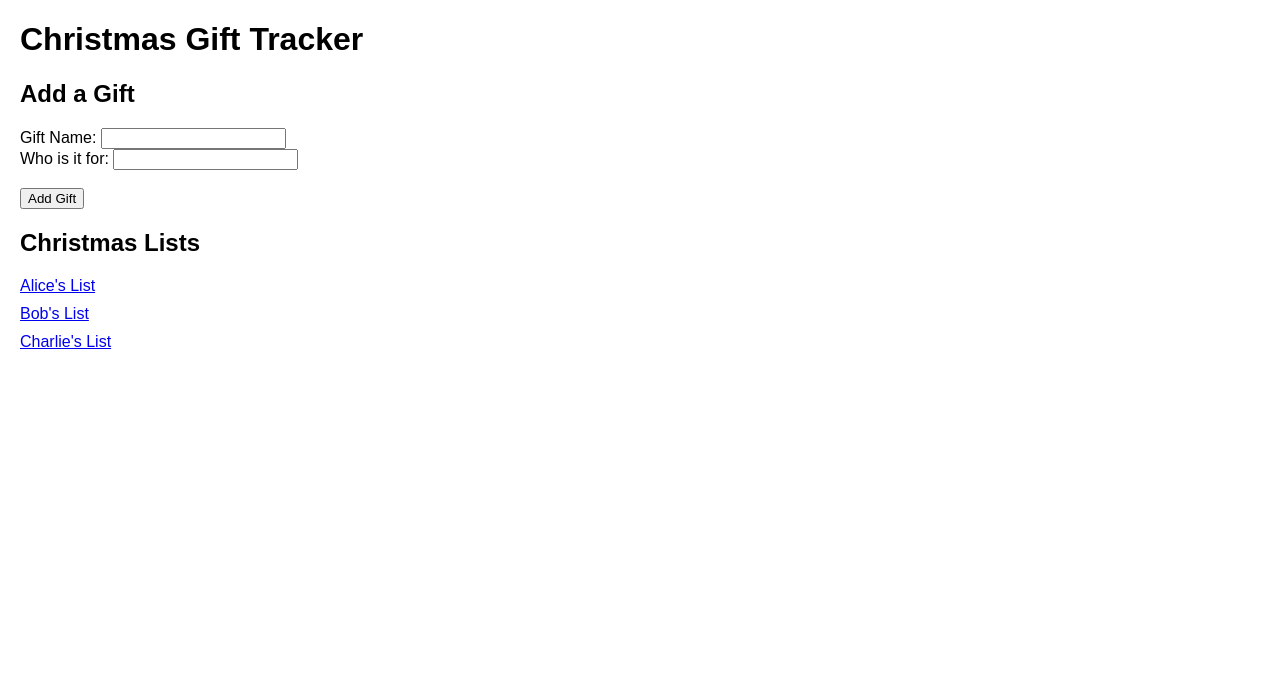
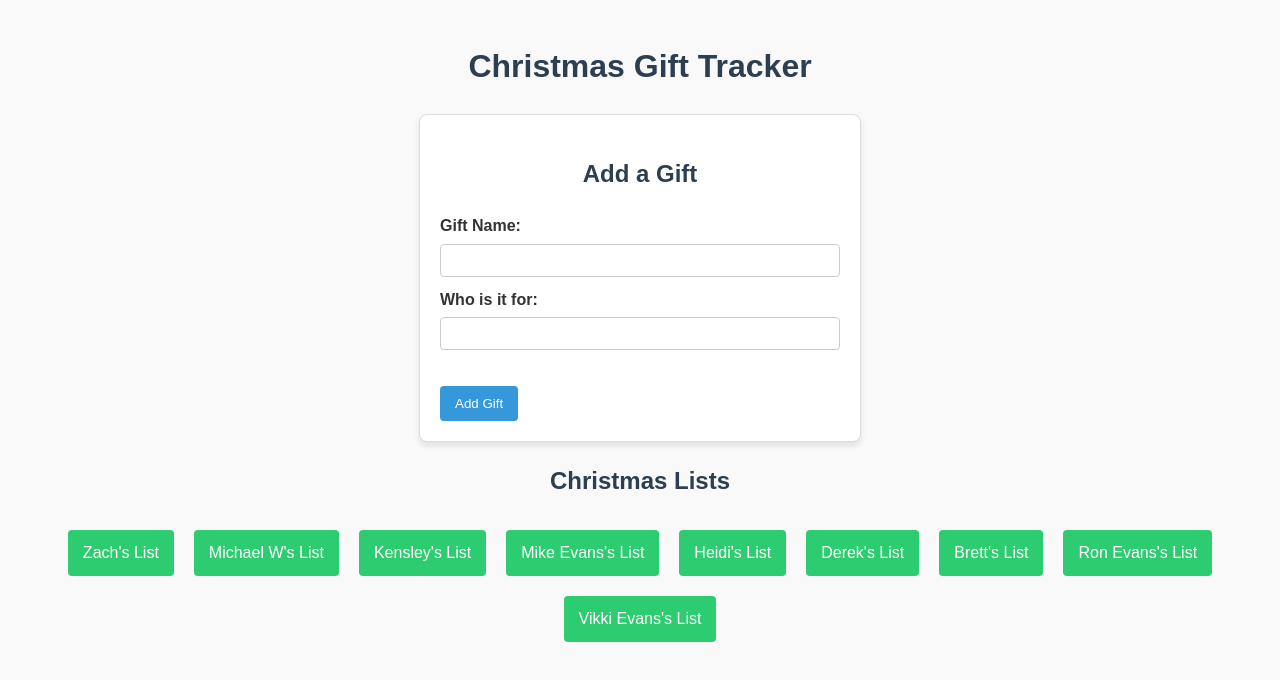
Before and after one commit to TheBrettEvans/ChristmasSite, a plain HTML site: page index.html in a window 1280 px wide. Drawn offline with Linux system fonts and the light colour scheme.

Commit message:
Functional Static Website

```diff
--- a/index.html
+++ b/index.html
@@ -4,19 +4,7 @@
     <meta charset="UTF-8">
     <meta name="viewport" content="width=device-width, initial-scale=1.0">
     <title>Christmas Gift Tracker</title>
-    <style>
-        body {
-            font-family: Arial, sans-serif;
-            margin: 20px;
-        }
-        .form-container {
-            margin-bottom: 20px;
-        }
-        .person-link {
-            margin: 10px 0;
-            display: block;
-        }
-    </style>
+    <link rel="stylesheet" href="style.css">
 </head>
 <body>
     <h1>Christmas Gift Tracker</h1>
@@ -45,9 +33,15 @@
 
         // Sample data for initial lists
         const christmasLists = {
-            'Alice': ['Book', 'Scarf', 'Puzzle'],
-            'Bob': ['Wallet', 'Headphones'],
-            'Charlie': ['Game Console', 'Sneakers', 'Board Game']
+            'Zach': ['Jeans', 'Khakis', 'Chinos','Joggers','Lifting Shoes','Polos','Polo','Travel Mug','Elliot Root Conjure','Lord huron Vide Noir','Hozier Unreal, Unearth','Noah Kahan Busyhead','Zach Bryan American Heartbreak','Nintendo Switch Controllers','Xbox Series S','Wireless Gaming Headset','Chair','Birekenstocks','Flannel','Cardigan','Sweater','Vest','Rocky Mountain Vibes','Broncos Gear','Subaru Forester Air Mattress','Golf Clubs','Whiskey making kit','Snuggie','Amazon Giftcard','Displate Giftcard'],
+            'Michael W': ['Curling pants', 'Curling anti-slider gripper','Grill press','Pasta cutter','Stop Pre Shirt','Campbell Camels shirt','Kitchenaide Pasta Press Attachment','Hozier Unreal Unearth','Hozier Hozier','Big Head Todd & the Monsters','Kid Cudi Man on the Moon','Wild Rivers','Revivalists not Take Good Care','Zach Bryan'],
+            'Kensley': ['Broncos t-shirt', 'Broncos Shirt', 'Food Peelers','Rothy Giftcard','Amazon Giftcard','Lululemon Giftcard','Nordstrom','Kane Brown Experiment','Kane Brown Different Man','Jordan Davis Home State','Jordan Davis','Jordan Davis Buy Dirt','Kameron Marlowe','Taylor Swift Reputation','Mitchell Tenpenny','Duran Duran Rio','Duran Duran The Wedding Album','TLC Fan Mail','Mariah Carey'],
+            'Mike Evans': ['Snowblower', 'Buffs gear', 'Broncos gear','Nuggets Gear'],
+            'Heidi': [' CU Water Bottle', 'Bomba Socks', 'Sweatpants','Turtleneck white','Turtleneck gray','Turtleneck white','Turtleneck cream','Turtleneck turquoise'],
+            'Derek': ['Nintendo Switch', 'Super Smash Bros Brawl Switch', 'Legends of Zelda Switch','Xbox Series S','Madden','Fifa','NCAA College Football 25','Khakis','Polo Shirts','Long Sleeve Dress Shirts','Flannel','Quarter Zip','Nuggets jersey','Warm Clothes','Homefield CU','Homefield UMN','Homefield St Peters','Homefield Tulane','<strong>Homefield Evergreen State</strong>','Homefield Delta State','Homefield UC santa Cruz','Socks','Workout Gear','Snow Boots','Gift Cards:','<ul>Computer Related</ul>','<ul>Golf Club Related</ul>','<ul>Furniture Related</ul>','Records:','<ul>Young the Giant</ul>','<ul>Avenged Sevenfold</ul>','<ul>Kendrick Lamar</ul>','<ul>Kanye West</ul>','<ul>Jordan Mackampa</ul>','Pizza Cutter','Cookie Tray','Stickers','Wallet','Pots','Pans','Amazon Fire TV Stick','Experience (tickets)','Blender','Electric Toothbrush'],
+            'Brett': ['Joggers', 'Sweatpants', 'Nuggets Jersey','Bo Nix Jersey','Lebron Hennessy','Travel Coffee Cup','Clearence Yeezy x Gap Clothing','Portable Charger','Carharrt Sweatshirts','Carharrt Shirts','Computer Monitor','Golf Items','Microsoft Office','XXL Mousepad','Portable SSD'],
+            'Ron Evans': ['Bridgestone Golf e12 Contact', 'Iphone 11 case', 'Nail Care Set','Toiletry Bag Organizer','Chamois Drying Cloth','Whiskey Glasses','Badger Shaving Brush','Shaving Soap For Men','Marble Shaving Towel','Heavy-Duty Wrap-it Storage Straps','Amazon Giftcard','Mens V Neck Golf Windbreaker'],
+            'Vikki Evans': ['Womens Polo Shirts', 'Womens Golf Shorts', 'Flip Flops','Apple Watch Strap','Book','Adele 25','Gift Cards','<ul>Amazon</ul>','<ul>Homegoods</ul>','<ul>Khols</ul>']
         };
 
         // Generate links for individual pages
--- /dev/null
+++ b/style.css
@@ -0,0 +1,114 @@
+/* General Styles */
+body {
+    font-family: 'Arial', sans-serif;
+    background-color: #f9f9f9;
+    color: #333;
+    margin: 0;
+    padding: 20px;
+    line-height: 1.6;
+}
+
+h1, h2 {
+    color: #2c3e50;
+    text-align: center;
+}
+
+/* Form Styling */
+.form-container {
+    max-width: 400px;
+    margin: 20px auto;
+    padding: 20px;
+    background-color: #ffffff;
+    border: 1px solid #ddd;
+    border-radius: 8px;
+    box-shadow: 0 4px 6px rgba(0, 0, 0, 0.1);
+}
+
+.form-container label {
+    display: block;
+    margin-bottom: 5px;
+    font-weight: bold;
+}
+
+.form-container input {
+    width: 100%;
+    padding: 8px;
+    margin-bottom: 10px;
+    border: 1px solid #ccc;
+    border-radius: 4px;
+    box-sizing: border-box;
+}
+
+.form-container button {
+    background-color: #3498db;
+    color: #ffffff;
+    border: none;
+    padding: 10px 15px;
+    border-radius: 4px;
+    cursor: pointer;
+    transition: background-color 0.3s;
+}
+
+.form-container button:hover {
+    background-color: #2980b9;
+}
+
+/* Links Container */
+.lists-container {
+    margin-top: 20px;
+    text-align: center;
+}
+
+#links {
+    margin-top: 10px;
+}
+
+.person-link {
+    display: inline-block;
+    margin: 10px;
+    padding: 10px 15px;
+    background-color: #2ecc71;
+    color: #ffffff;
+    text-decoration: none;
+    border-radius: 4px;
+    transition: background-color 0.3s, transform 0.3s;
+}
+
+.person-link:hover {
+    background-color: #27ae60;
+    transform: scale(1.05);
+}
+
+/* List Page Styling */
+ul {
+    list-style-type: disc;
+    padding-left: 40px;
+    margin: 20px auto;
+    max-width: 600px;
+    background-color: #ffffff;
+    padding: 20px;
+    border: 1px solid #ddd;
+    border-radius: 8px;
+    box-shadow: 0 4px 6px rgba(0, 0, 0, 0.1);
+}
+
+ul li {
+    margin-bottom: 10px;
+    font-size: 1.1em;
+}
+
+#backButton {
+    display: block;
+    margin: 20px auto;
+    background-color: #e74c3c;
+    color: #ffffff;
+    border: none;
+    padding: 10px 15px;
+    border-radius: 4px;
+    cursor: pointer;
+    transition: background-color 0.3s;
+}
+
+#backButton:hover {
+    background-color: #c0392b;
+}
```
